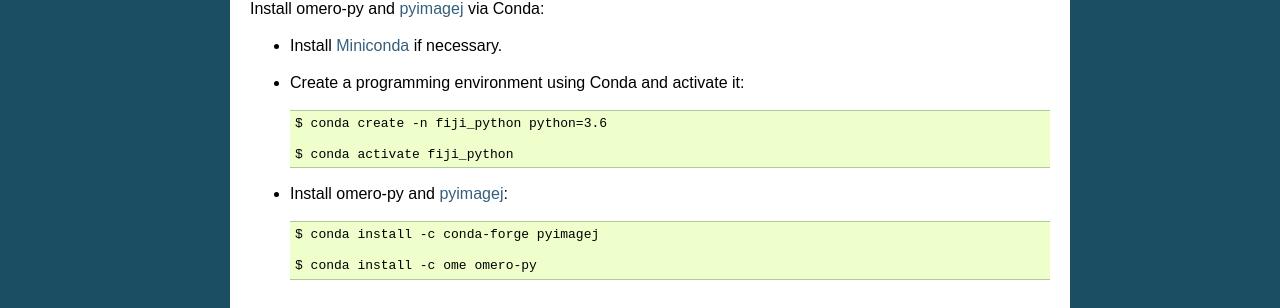
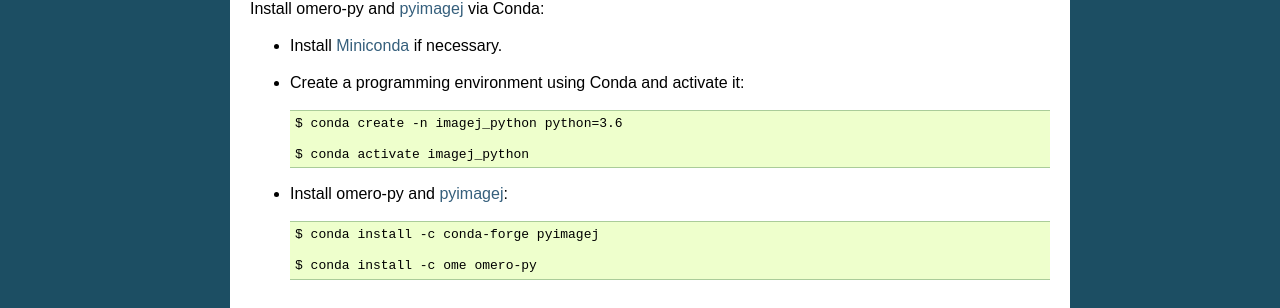
Before and after one commit to ome/omero-guide-fiji, a Sphinx documentation site: the page built from docs/imagej_python.rst, in a window 1280 px wide. Shown: the part 474-782 px from the top of the page. Built offline with Sphinx 7.4.7, drawn with Linux system fonts in a browser that asks for light colours.

Commit message:
rename env

```diff
--- a/docs/imagej_python.rst
+++ b/docs/imagej_python.rst
@@ -29,9 +29,9 @@ Install omero-py and `pyimagej <https://pypi.org/project/pyimagej/>`_ via Conda:
 
 - Create a programming environment using Conda and activate it::
 
-    $ conda create -n fiji_python python=3.6
+    $ conda create -n imagej_python python=3.6
 
-    $ conda activate fiji_python
+    $ conda activate imagej_python
 
 - Install omero-py and `pyimagej <https://pypi.org/project/pyimagej/>`_::
 
```
